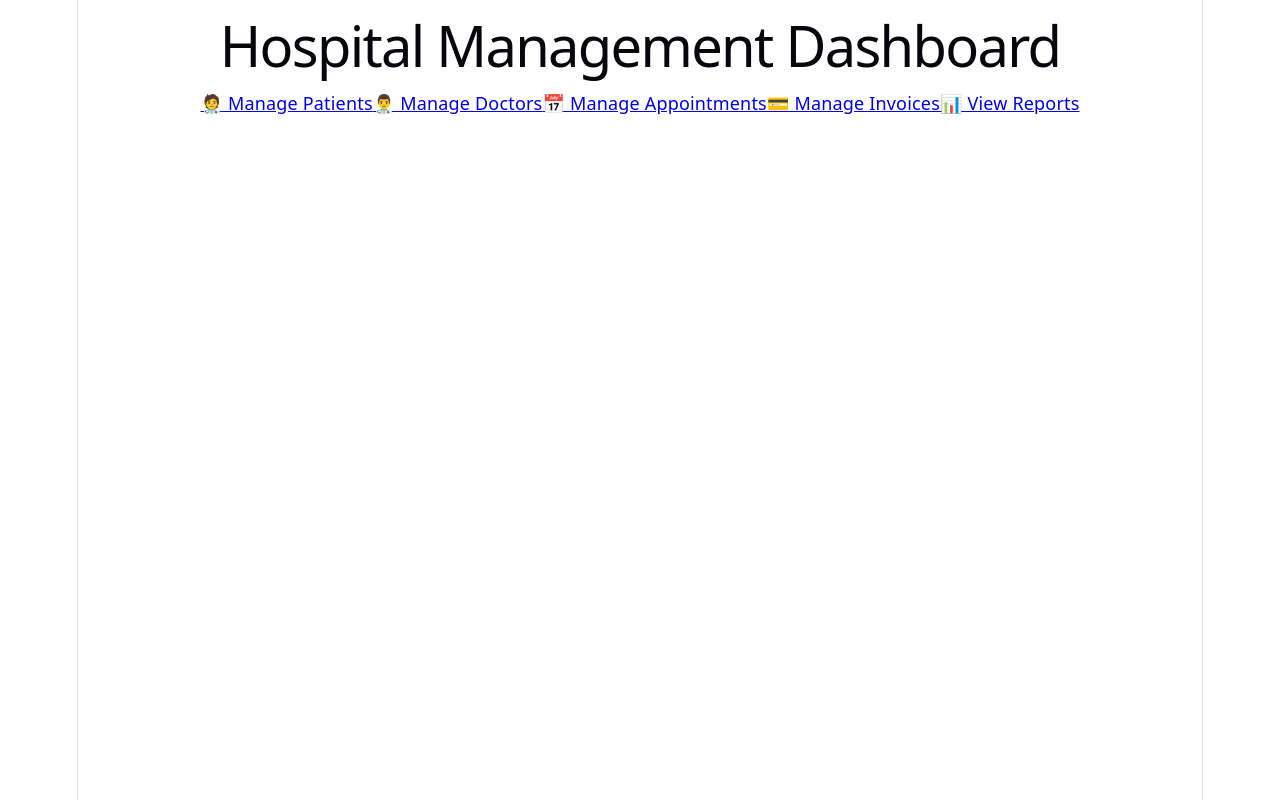
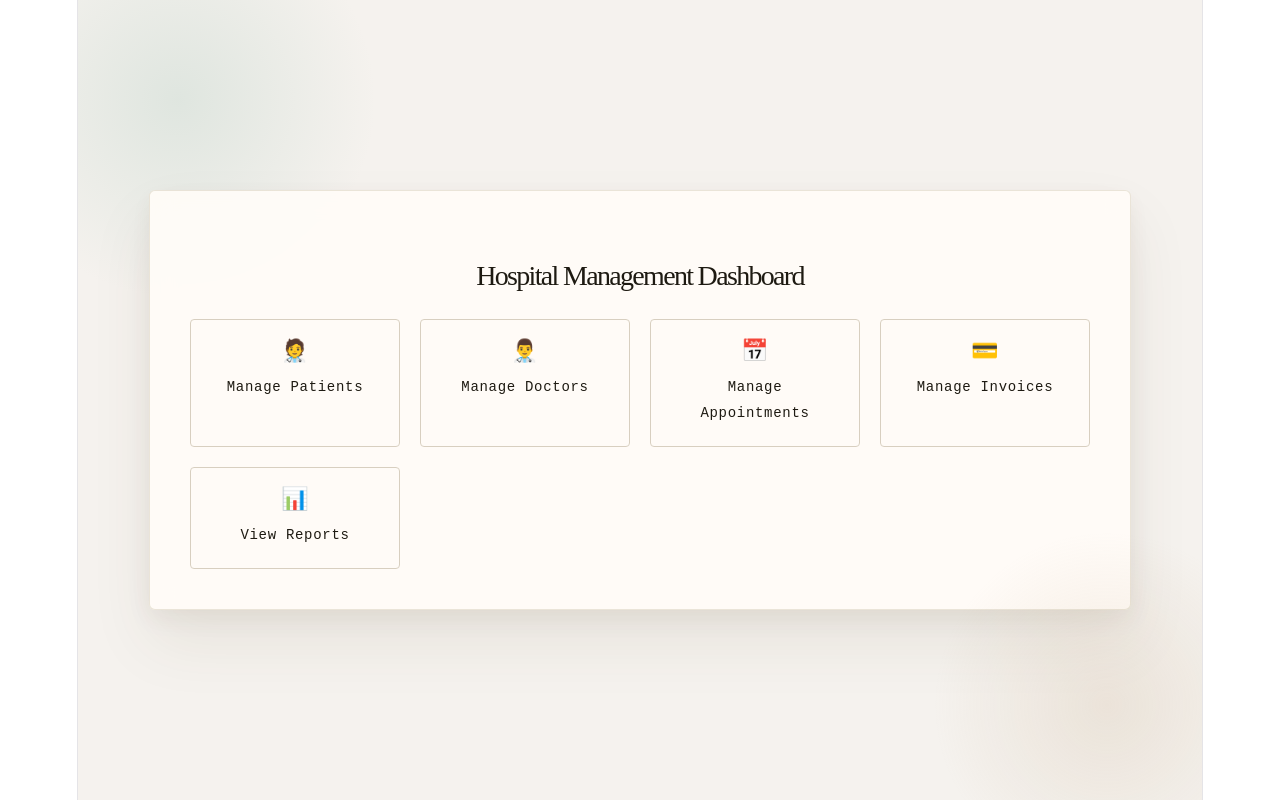
Before and after one commit to Kenys-ceo/HMS, a React app in the folder frontend/: page /dashboard in a window 1280 px wide. Built offline with nearby package versions, Linux system fonts and the light colour scheme; the HTML template or start-up script is replaced by a standard one.

Commit message:
Update Dashboard.jsx

```diff
--- a/frontend/src/pages/Dashboard.jsx
+++ b/frontend/src/pages/Dashboard.jsx
@@ -1,46 +1,145 @@
+import React, { useEffect, useState } from "react";
 import { Link } from "react-router-dom";
 
 export default function Dashboard() {
+  const [mounted, setMounted] = useState(false);
+
+  useEffect(() => {
+    setMounted(true);
+  }, []);
+
   return (
-    <div className="min-h-screen bg-black p-8">
-      <h1 className="text-4xl font-bold mb-12 text-white text-center">Hospital Management Dashboard</h1>
+    <>
+      <style>{`
+        .dashboard-root {
+          min-height: 100vh;
+          display: flex;
+          align-items: center;
+          justify-content: center;
+          background-color: #f5f2ee;
+          font-family: 'DM Mono', monospace;
+          position: relative;
+          overflow: hidden;
+        }
 
-      <div className="grid grid-cols-1 md:grid-cols-2 lg:grid-cols-3 gap-8 max-w-6xl mx-auto">
-        <Link
-          to="/patients"
-          className="block p-8 bg-gray-900 hover:bg-gray-800 rounded-3xl shadow-2xl hover:shadow-3xl transition-all duration-300 border border-gray-700 text-center text-white font-bold text-xl hover:scale-105"
-        >
-          🧑‍⚕️ Manage Patients
+        .dashboard-root::before {
+          content: '';
+          position: absolute;
+          top: -100px;
+          left: -100px;
+          width: 400px;
+          height: 400px;
+          border-radius: 50%;
+          background: radial-gradient(circle, rgba(157, 192, 179, 0.25), transparent 70%);
+        }
+
+        .dashboard-root::after {
+          content: '';
+          position: absolute;
+          bottom: -80px;
+          right: -80px;
+          width: 350px;
+          height: 350px;
+          border-radius: 50%;
+          background: radial-gradient(circle, rgba(196, 168, 134, 0.2), transparent 70%);
+        }
+
+        .dashboard-card {
+          width: 100%;
+          max-width: 900px;
+          background: rgba(255, 252, 248, 0.92);
+          backdrop-filter: blur(12px);
+          border: 1px solid rgba(196, 184, 154, 0.35);
+          border-radius: 6px;
+          padding: 40px;
+          box-shadow:
+            0 8px 24px rgba(80, 60, 30, 0.07),
+            0 32px 64px rgba(80, 60, 30, 0.08);
+          opacity: 0;
+          transform: translateY(20px);
+          transition: all 0.6s ease;
+        }
+
+        .dashboard-card.mounted {
+          opacity: 1;
+          transform: translateY(0);
+        }
+
+        .title {
+          font-family: 'DM Serif Display', serif;
+          font-size: 28px;
+          text-align: center;
+          margin-bottom: 30px;
+          color: #1e1a12;
+        }
+
+        .grid {
+          display: grid;
+          grid-template-columns: repeat(auto-fit, minmax(200px, 1fr));
+          gap: 20px;
+        }
+
+        .card-link {
+          display: block;
+          padding: 20px;
+          text-align: center;
+          border: 1px solid #d8cfc0;
+          border-radius: 4px;
+          background: transparent;
+          text-decoration: none;
+          color: #1e1a12;
+          font-size: 14px;
+          letter-spacing: 0.05em;
+          transition: all 0.3s ease;
+        }
+
+        .card-link:hover {
+          background: #f0ebe5;
+          transform: translateY(-3px);
+          border-color: #9dc0b3;
+        }
+
+        .icon {
+          font-size: 22px;
+          margin-bottom: 8px;
+          display: block;
+        }
+      `}</style>
+
+      <div className="dashboard-root">
+        <div className={`dashboard-card ${mounted ? "mounted" : ""}`}>
+
+          <h1 className="title">Hospital Management Dashboard</h1>
+
+          <div className="grid">
+            <Link to="/patients" className="card-link">
+              <span className="icon">🧑‍⚕️</span>
+              Manage Patients
             </Link>
 
-        <Link
-          to="/doctors"
-          className="block p-8 bg-gray-900 hover:bg-gray-800 rounded-3xl shadow-2xl hover:shadow-3xl transition-all duration-300 border border-gray-700 text-center text-white font-bold text-xl hover:scale-105"
-        >
-          👨‍⚕️ Manage Doctors
+            <Link to="/doctors" className="card-link">
+              <span className="icon">👨‍⚕️</span>
+              Manage Doctors
             </Link>
 
-        <Link
-          to="/appointments"
-          className="block p-8 bg-gray-900 hover:bg-gray-800 rounded-3xl shadow-2xl hover:shadow-3xl transition-all duration-300 border border-gray-700 text-center text-white font-bold text-xl hover:scale-105"
-        >
-          📅 Manage Appointments
+            <Link to="/appointments" className="card-link">
+              <span className="icon">📅</span>
+              Manage Appointments
             </Link>
 
-        <Link
-          to="/invoices"
-          className="block p-8 bg-gray-900 hover:bg-gray-800 rounded-3xl shadow-2xl hover:shadow-3xl transition-all duration-300 border border-gray-700 text-center text-white font-bold text-xl hover:scale-105"
-        >
-          💳 Manage Invoices
+            <Link to="/invoices" className="card-link">
+              <span className="icon">💳</span>
+              Manage Invoices
             </Link>
 
-        <Link
-          to="/reports"
-          className="block p-8 bg-gray-900 hover:bg-gray-800 rounded-3xl shadow-2xl hover:shadow-3xl transition-all duration-300 border border-gray-700 text-center text-white font-bold text-xl hover:scale-105"
-        >
-          📊 View Reports
+            <Link to="/reports" className="card-link">
+              <span className="icon">📊</span>
+              View Reports
             </Link>
           </div>
+
         </div>
+      </div>
+    </>
   );
 }
```
Lines whose indentation alone changed are shown as unchanged.
